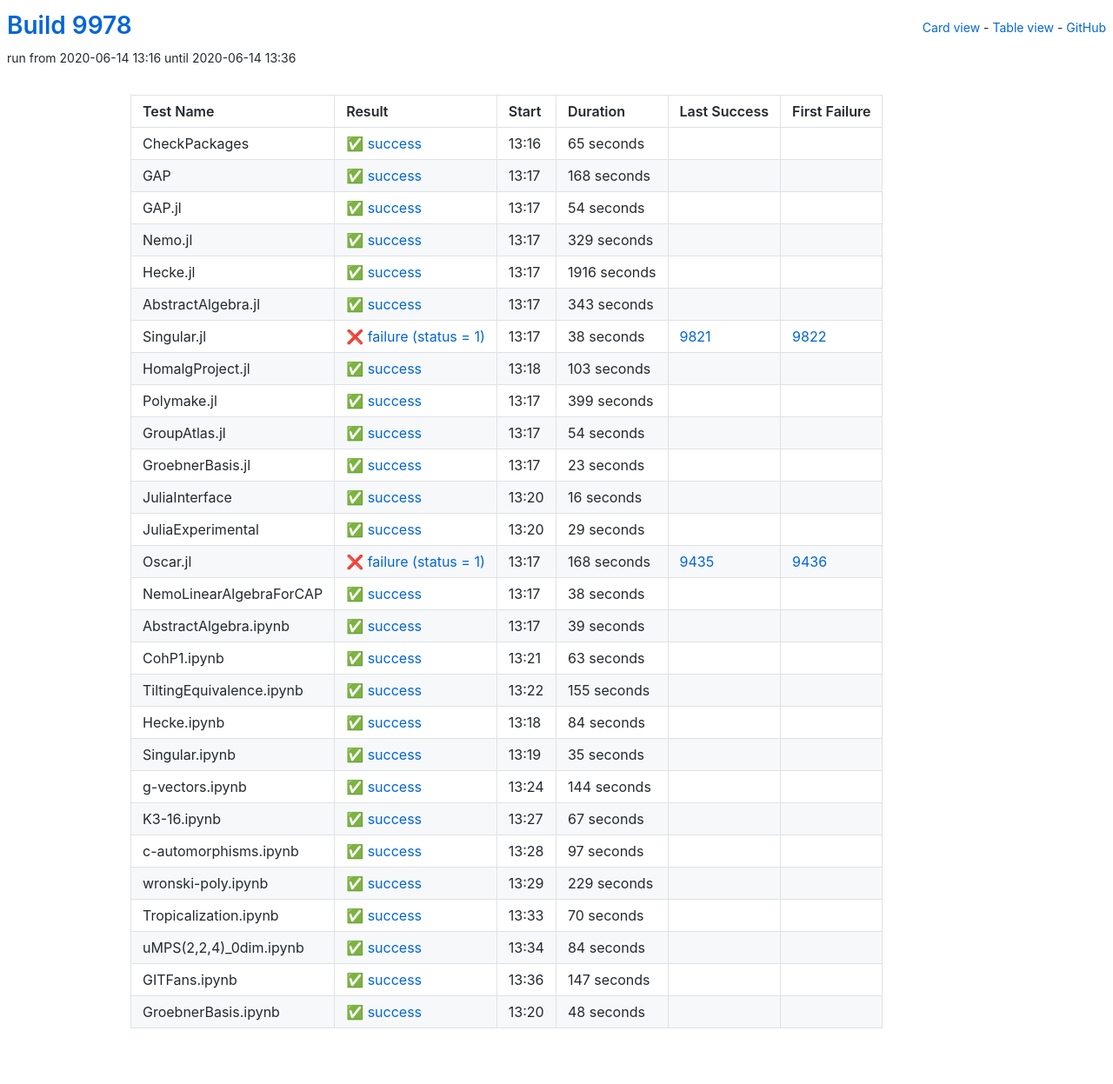
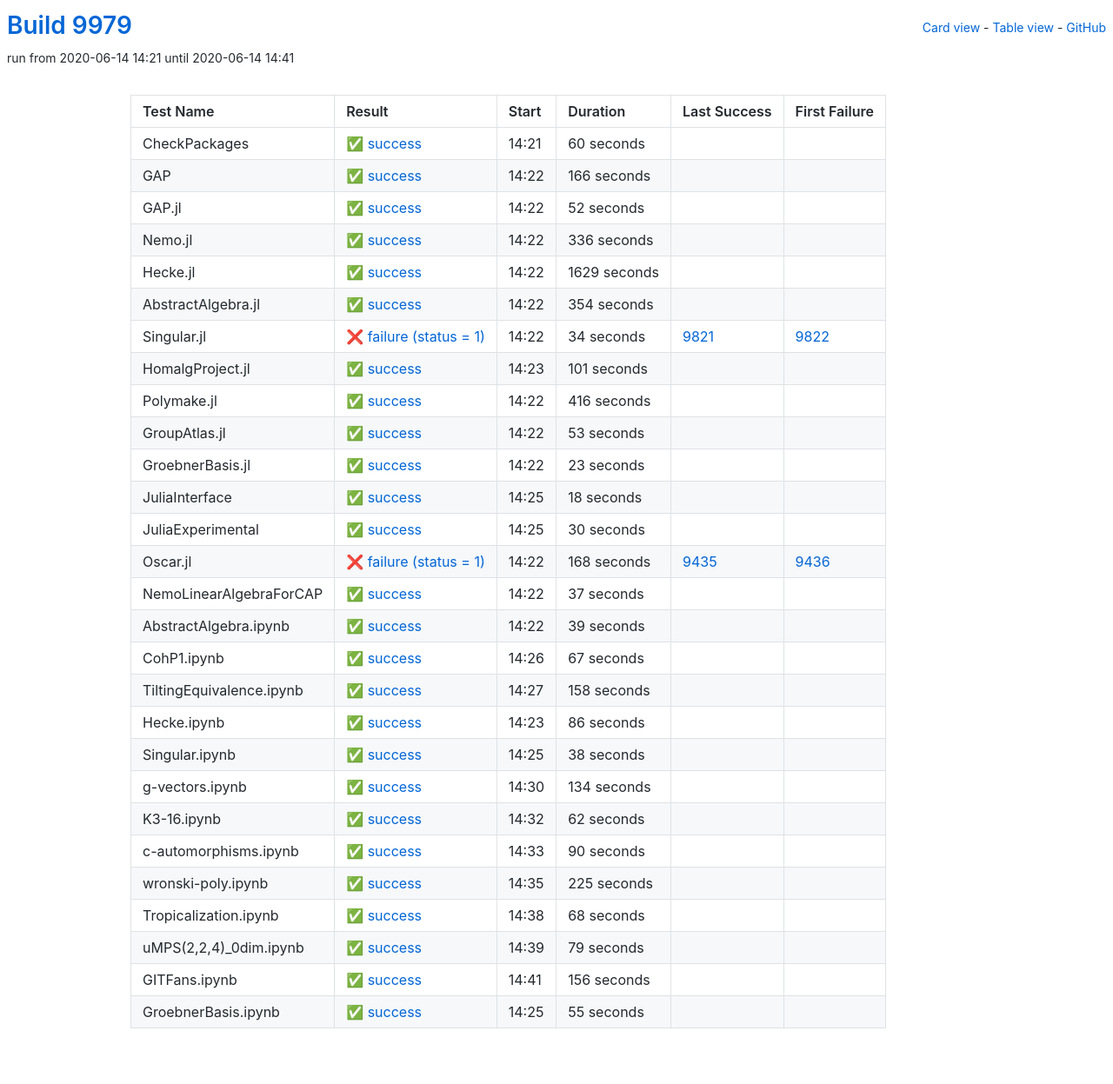
Before and after one commit to oscar-system/oscar-ci-status, a Jekyll site: the page built from table.html, in a window 1280 px wide. Shown: the whole page at 87% size. Built offline with Jekyll 4.4.1, drawn with Linux system fonts in a browser that asks for light colours.

Commit message:
Build #9979

```diff
--- a/_data/ci.yml
+++ b/_data/ci.yml
@@ -1,6 +1,6 @@
 ---
-build: 9978
-build_url: https://oscarci.mathematik.uni-kl.de/job/oscar/9978/
+build: 9979
+build_url: https://oscarci.mathematik.uni-kl.de/job/oscar/9979/
 job: oscar
 organization: oscar-system
 repo: oscar-ci-status
@@ -8,128 +8,128 @@
 tests:
 - name: CheckPackages
   id: checkpackages
-  log: https://oscarci.mathematik.uni-kl.de/job/oscar/9978/artifact/logs/build-9978/CheckPackages.log
-  start: 2020-06-14 13:16
+  log: https://oscarci.mathematik.uni-kl.de/job/oscar/9979/artifact/logs/build-9979/CheckPackages.log
+  start: 2020-06-14 14:21
   success: true
   exitcode: 0
   status: success
-  duration: 65
+  duration: 60
   last_success: false
   last_success_url:
   first_failure: false
   first_failure_url:
 - name: GAP
   id: gap
-  log: https://oscarci.mathematik.uni-kl.de/job/oscar/9978/artifact/logs/build-9978/GAP.log
-  start: 2020-06-14 13:17
+  log: https://oscarci.mathematik.uni-kl.de/job/oscar/9979/artifact/logs/build-9979/GAP.log
+  start: 2020-06-14 14:22
   success: true
   exitcode: 0
   status: success
-  duration: 168
+  duration: 166
   last_success: false
   last_success_url:
   first_failure: false
   first_failure_url:
 - name: GAP.jl
   id: gap-jl
-  log: https://oscarci.mathematik.uni-kl.de/job/oscar/9978/artifact/logs/build-9978/GAP.jl.log
-  start: 2020-06-14 13:17
+  log: https://oscarci.mathematik.uni-kl.de/job/oscar/9979/artifact/logs/build-9979/GAP.jl.log
+  start: 2020-06-14 14:22
   success: true
   exitcode: 0
   status: success
-  duration: 54
+  duration: 52
   last_success: false
   last_success_url:
   first_failure: false
   first_failure_url:
 - name: Nemo.jl
   id: nemo-jl
-  log: https://oscarci.mathematik.uni-kl.de/job/oscar/9978/artifact/logs/build-9978/Nemo.jl.log
-  start: 2020-06-14 13:17
+  log: https://oscarci.mathematik.uni-kl.de/job/oscar/9979/artifact/logs/build-9979/Nemo.jl.log
+  start: 2020-06-14 14:22
   success: true
   exitcode: 0
   status: success
-  duration: 329
+  duration: 336
   last_success: false
   last_success_url:
   first_failure: false
   first_failure_url:
 - name: Hecke.jl
   id: hecke-jl
-  log: https://oscarci.mathematik.uni-kl.de/job/oscar/9978/artifact/logs/build-9978/Hecke.jl.log
-  start: 2020-06-14 13:17
+  log: https://oscarci.mathematik.uni-kl.de/job/oscar/9979/artifact/logs/build-9979/Hecke.jl.log
+  start: 2020-06-14 14:22
   success: true
   exitcode: 0
   status: success
-  duration: 1916
+  duration: 1629
   last_success: false
   last_success_url:
   first_failure: false
   first_failure_url:
 - name: AbstractAlgebra.jl
   id: abstractalgebra-jl
-  log: https://oscarci.mathematik.uni-kl.de/job/oscar/9978/artifact/logs/build-9978/AbstractAlgebra.jl.log
-  start: 2020-06-14 13:17
+  log: https://oscarci.mathematik.uni-kl.de/job/oscar/9979/artifact/logs/build-9979/AbstractAlgebra.jl.log
+  start: 2020-06-14 14:22
   success: true
   exitcode: 0
   status: success
-  duration: 343
+  duration: 354
   last_success: false
   last_success_url:
   first_failure: false
   first_failure_url:
 - name: Singular.jl
   id: singular-jl
-  log: https://oscarci.mathematik.uni-kl.de/job/oscar/9978/artifact/logs/build-9978/Singular.jl.log
-  start: 2020-06-14 13:17
+  log: https://oscarci.mathematik.uni-kl.de/job/oscar/9979/artifact/logs/build-9979/Singular.jl.log
+  start: 2020-06-14 14:22
   success: false
   exitcode: 1
   status: failure
-  duration: 38
+  duration: 34
   last_success: 9821
   last_success_url: https://oscarci.mathematik.uni-kl.de/job/oscar/9821/
   first_failure: 9822
   first_failure_url: https://oscarci.mathematik.uni-kl.de/job/oscar/9822/
 - name: HomalgProject.jl
   id: homalgproject-jl
-  log: https://oscarci.mathematik.uni-kl.de/job/oscar/9978/artifact/logs/build-9978/HomalgProject.jl.log
-  start: 2020-06-14 13:18
+  log: https://oscarci.mathematik.uni-kl.de/job/oscar/9979/artifact/logs/build-9979/HomalgProject.jl.log
+  start: 2020-06-14 14:23
   success: true
   exitcode: 0
   status: success
-  duration: 103
+  duration: 101
   last_success: false
   last_success_url:
   first_failure: false
   first_failure_url:
 - name: Polymake.jl
   id: polymake-jl
-  log: https://oscarci.mathematik.uni-kl.de/job/oscar/9978/artifact/logs/build-9978/Polymake.jl.log
-  start: 2020-06-14 13:17
+  log: https://oscarci.mathematik.uni-kl.de/job/oscar/9979/artifact/logs/build-9979/Polymake.jl.log
+  start: 2020-06-14 14:22
   success: true
   exitcode: 0
   status: success
-  duration: 399
+  duration: 416
   last_success: false
   last_success_url:
   first_failure: false
   first_failure_url:
 - name: GroupAtlas.jl
   id: groupatlas-jl
-  log: https://oscarci.mathematik.uni-kl.de/job/oscar/9978/artifact/logs/build-9978/GroupAtlas.jl.log
-  start: 2020-06-14 13:17
+  log: https://oscarci.mathematik.uni-kl.de/job/oscar/9979/artifact/logs/build-9979/GroupAtlas.jl.log
+  start: 2020-06-14 14:22
   success: true
   exitcode: 0
   status: success
-  duration: 54
+  duration: 53
   last_success: false
   last_success_url:
   first_failure: false
   first_failure_url:
 - name: GroebnerBasis.jl
   id: groebnerbasis-jl
-  log: https://oscarci.mathematik.uni-kl.de/job/oscar/9978/artifact/logs/build-9978/GroebnerBasis.jl.log
-  start: 2020-06-14 13:17
+  log: https://oscarci.mathematik.uni-kl.de/job/oscar/9979/artifact/logs/build-9979/GroebnerBasis.jl.log
+  start: 2020-06-14 14:22
   success: true
   exitcode: 0
   status: success
@@ -140,32 +140,32 @@
   first_failure_url:
 - name: JuliaInterface
   id: juliainterface
-  log: https://oscarci.mathematik.uni-kl.de/job/oscar/9978/artifact/logs/build-9978/JuliaInterface.log
-  start: 2020-06-14 13:20
+  log: https://oscarci.mathematik.uni-kl.de/job/oscar/9979/artifact/logs/build-9979/JuliaInterface.log
+  start: 2020-06-14 14:25
   success: true
   exitcode: 0
   status: success
-  duration: 16
+  duration: 18
   last_success: false
   last_success_url:
   first_failure: false
   first_failure_url:
 - name: JuliaExperimental
   id: juliaexperimental
-  log: https://oscarci.mathematik.uni-kl.de/job/oscar/9978/artifact/logs/build-9978/JuliaExperimental.log
-  start: 2020-06-14 13:20
+  log: https://oscarci.mathematik.uni-kl.de/job/oscar/9979/artifact/logs/build-9979/JuliaExperimental.log
+  start: 2020-06-14 14:25
   success: true
   exitcode: 0
   status: success
-  duration: 29
+  duration: 30
   last_success: false
   last_success_url:
   first_failure: false
   first_failure_url:
 - name: Oscar.jl
   id: oscar-jl
-  log: https://oscarci.mathematik.uni-kl.de/job/oscar/9978/artifact/logs/build-9978/Oscar.jl.log
-  start: 2020-06-14 13:17
+  log: https://oscarci.mathematik.uni-kl.de/job/oscar/9979/artifact/logs/build-9979/Oscar.jl.log
+  start: 2020-06-14 14:22
   success: false
   exitcode: 1
   status: failure
@@ -176,20 +176,20 @@
   first_failure_url: https://oscarci.mathematik.uni-kl.de/job/oscar/9436/
 - name: NemoLinearAlgebraForCAP
   id: nemolinearalgebraforcap
-  log: https://oscarci.mathematik.uni-kl.de/job/oscar/9978/artifact/logs/build-9978/NemoLinearAlgebraForCAP.log
-  start: 2020-06-14 13:17
+  log: https://oscarci.mathematik.uni-kl.de/job/oscar/9979/artifact/logs/build-9979/NemoLinearAlgebraForCAP.log
+  start: 2020-06-14 14:22
   success: true
   exitcode: 0
   status: success
-  duration: 38
+  duration: 37
   last_success: false
   last_success_url:
   first_failure: false
   first_failure_url:
 - name: AbstractAlgebra.ipynb
   id: abstractalgebra-ipynb
-  log: https://oscarci.mathematik.uni-kl.de/job/oscar/9978/artifact/logs/build-9978/AbstractAlgebra.ipynb.log
-  start: 2020-06-14 13:17
+  log: https://oscarci.mathematik.uni-kl.de/job/oscar/9979/artifact/logs/build-9979/AbstractAlgebra.ipynb.log
+  start: 2020-06-14 14:22
   success: true
   exitcode: 0
   status: success
@@ -200,68 +200,8 @@
   first_failure_url:
 - name: CohP1.ipynb
   id: cohp1-ipynb
-  log: https://oscarci.mathematik.uni-kl.de/job/oscar/9978/artifact/logs/build-9978/CohP1.ipynb.log
-  start: 2020-06-14 13:21
-  success: true
-  exitcode: 0
-  status: success
-  duration: 63
-  last_success: false
-  last_success_url:
-  first_failure: false
-  first_failure_url:
-- name: TiltingEquivalence.ipynb
-  id: tiltingequivalence-ipynb
-  log: https://oscarci.mathematik.uni-kl.de/job/oscar/9978/artifact/logs/build-9978/TiltingEquivalence.ipynb.log
-  start: 2020-06-14 13:22
-  success: true
-  exitcode: 0
-  status: success
-  duration: 155
-  last_success: false
-  last_success_url:
-  first_failure: false
-  first_failure_url:
-- name: Hecke.ipynb
-  id: hecke-ipynb
-  log: https://oscarci.mathematik.uni-kl.de/job/oscar/9978/artifact/logs/build-9978/Hecke.ipynb.log
-  start: 2020-06-14 13:18
-  success: true
-  exitcode: 0
-  status: success
-  duration: 84
-  last_success: false
-  last_success_url:
-  first_failure: false
-  first_failure_url:
-- name: Singular.ipynb
-  id: singular-ipynb
-  log: https://oscarci.mathematik.uni-kl.de/job/oscar/9978/artifact/logs/build-9978/Singular.ipynb.log
-  start: 2020-06-14 13:19
-  success: true
-  exitcode: 0
-  status: success
-  duration: 35
-  last_success: false
-  last_success_url:
-  first_failure: false
-  first_failure_url:
-- name: g-vectors.ipynb
-  id: g-vectors-ipynb
-  log: https://oscarci.mathematik.uni-kl.de/job/oscar/9978/artifact/logs/build-9978/g-vectors.ipynb.log
-  start: 2020-06-14 13:24
-  success: true
-  exitcode: 0
-  status: success
-  duration: 144
-  last_success: false
-  last_success_url:
-  first_failure: false
-  first_failure_url:
-- name: K3-16.ipynb
-  id: k3-16-ipynb
-  log: https://oscarci.mathematik.uni-kl.de/job/oscar/9978/artifact/logs/build-9978/K3-16.ipynb.log
-  start: 2020-06-14 13:27
+  log: https://oscarci.mathematik.uni-kl.de/job/oscar/9979/artifact/logs/build-9979/CohP1.ipynb.log
+  start: 2020-06-14 14:26
   success: true
   exitcode: 0
   status: success
@@ -270,74 +210,134 @@
   last_success_url:
   first_failure: false
   first_failure_url:
-- name: c-automorphisms.ipynb
-  id: c-automorphisms-ipynb
-  log: https://oscarci.mathematik.uni-kl.de/job/oscar/9978/artifact/logs/build-9978/c-automorphisms.ipynb.log
-  start: 2020-06-14 13:28
+- name: TiltingEquivalence.ipynb
+  id: tiltingequivalence-ipynb
+  log: https://oscarci.mathematik.uni-kl.de/job/oscar/9979/artifact/logs/build-9979/TiltingEquivalence.ipynb.log
+  start: 2020-06-14 14:27
   success: true
   exitcode: 0
   status: success
-  duration: 97
+  duration: 158
+  last_success: false
+  last_success_url:
+  first_failure: false
+  first_failure_url:
+- name: Hecke.ipynb
+  id: hecke-ipynb
+  log: https://oscarci.mathematik.uni-kl.de/job/oscar/9979/artifact/logs/build-9979/Hecke.ipynb.log
+  start: 2020-06-14 14:23
+  success: true
+  exitcode: 0
+  status: success
+  duration: 86
+  last_success: false
+  last_success_url:
+  first_failure: false
+  first_failure_url:
+- name: Singular.ipynb
+  id: singular-ipynb
+  log: https://oscarci.mathematik.uni-kl.de/job/oscar/9979/artifact/logs/build-9979/Singular.ipynb.log
+  start: 2020-06-14 14:25
+  success: true
+  exitcode: 0
+  status: success
+  duration: 38
+  last_success: false
+  last_success_url:
+  first_failure: false
+  first_failure_url:
+- name: g-vectors.ipynb
+  id: g-vectors-ipynb
+  log: https://oscarci.mathematik.uni-kl.de/job/oscar/9979/artifact/logs/build-9979/g-vectors.ipynb.log
+  start: 2020-06-14 14:30
+  success: true
+  exitcode: 0
+  status: success
+  duration: 134
+  last_success: false
+  last_success_url:
+  first_failure: false
+  first_failure_url:
+- name: K3-16.ipynb
+  id: k3-16-ipynb
+  log: https://oscarci.mathematik.uni-kl.de/job/oscar/9979/artifact/logs/build-9979/K3-16.ipynb.log
+  start: 2020-06-14 14:32
+  success: true
+  exitcode: 0
+  status: success
+  duration: 62
+  last_success: false
+  last_success_url:
+  first_failure: false
+  first_failure_url:
+- name: c-automorphisms.ipynb
+  id: c-automorphisms-ipynb
+  log: https://oscarci.mathematik.uni-kl.de/job/oscar/9979/artifact/logs/build-9979/c-automorphisms.ipynb.log
+  start: 2020-06-14 14:33
+  success: true
+  exitcode: 0
+  status: success
+  duration: 90
   last_success: false
   last_success_url:
   first_failure: false
   first_failure_url:
 - name: wronski-poly.ipynb
   id: wronski-poly-ipynb
-  log: https://oscarci.mathematik.uni-kl.de/job/oscar/9978/artifact/logs/build-9978/wronski-poly.ipynb.log
-  start: 2020-06-14 13:29
+  log: https://oscarci.mathematik.uni-kl.de/job/oscar/9979/artifact/logs/build-9979/wronski-poly.ipynb.log
+  start: 2020-06-14 14:35
   success: true
   exitcode: 0
   status: success
-  duration: 229
+  duration: 225
   last_success: false
   last_success_url:
   first_failure: false
   first_failure_url:
 - name: Tropicalization.ipynb
   id: tropicalization-ipynb
-  log: https://oscarci.mathematik.uni-kl.de/job/oscar/9978/artifact/logs/build-9978/Tropicalization.ipynb.log
-  start: 2020-06-14 13:33
+  log: https://oscarci.mathematik.uni-kl.de/job/oscar/9979/artifact/logs/build-9979/Tropicalization.ipynb.log
+  start: 2020-06-14 14:38
   success: true
   exitcode: 0
   status: success
-  duration: 70
+  duration: 68
   last_success: false
   last_success_url:
   first_failure: false
   first_failure_url:
 - name: uMPS(2,2,4)_0dim.ipynb
   id: umps-2-2-4-0dim-ipynb
-  log: https://oscarci.mathematik.uni-kl.de/job/oscar/9978/artifact/logs/build-9978/uMPS-2-2-4-_0dim.ipynb.log
-  start: 2020-06-14 13:34
+  log: https://oscarci.mathematik.uni-kl.de/job/oscar/9979/artifact/logs/build-9979/uMPS-2-2-4-_0dim.ipynb.log
+  start: 2020-06-14 14:39
   success: true
   exitcode: 0
   status: success
-  duration: 84
+  duration: 79
   last_success: false
   last_success_url:
   first_failure: false
   first_failure_url:
 - name: GITFans.ipynb
   id: gitfans-ipynb
-  log: https://oscarci.mathematik.uni-kl.de/job/oscar/9978/artifact/logs/build-9978/GITFans.ipynb.log
-  start: 2020-06-14 13:36
+  log: https://oscarci.mathematik.uni-kl.de/job/oscar/9979/artifact/logs/build-9979/GITFans.ipynb.log
+  start: 2020-06-14 14:41
   success: true
   exitcode: 0
   status: success
-  duration: 147
+  duration: 156
   last_success: false
   last_success_url:
   first_failure: false
   first_failure_url:
 - name: GroebnerBasis.ipynb
   id: groebnerbasis-ipynb
-  log: https://oscarci.mathematik.uni-kl.de/job/oscar/9978/artifact/logs/build-9978/GroebnerBasis.ipynb.log
-  start: 2020-06-14 13:20
+  log: https://oscarci.mathematik.uni-kl.de/job/oscar/9979/artifact/logs/build-9979/GroebnerBasis.ipynb.log
+  start: 2020-06-14 14:25
   success: true
   exitcode: 0
   status: success
-  duration: 48
+  duration: 55
   last_success: false
   last_success_url:
   first_failure: false
```
Also changed, not shown: README.md.
